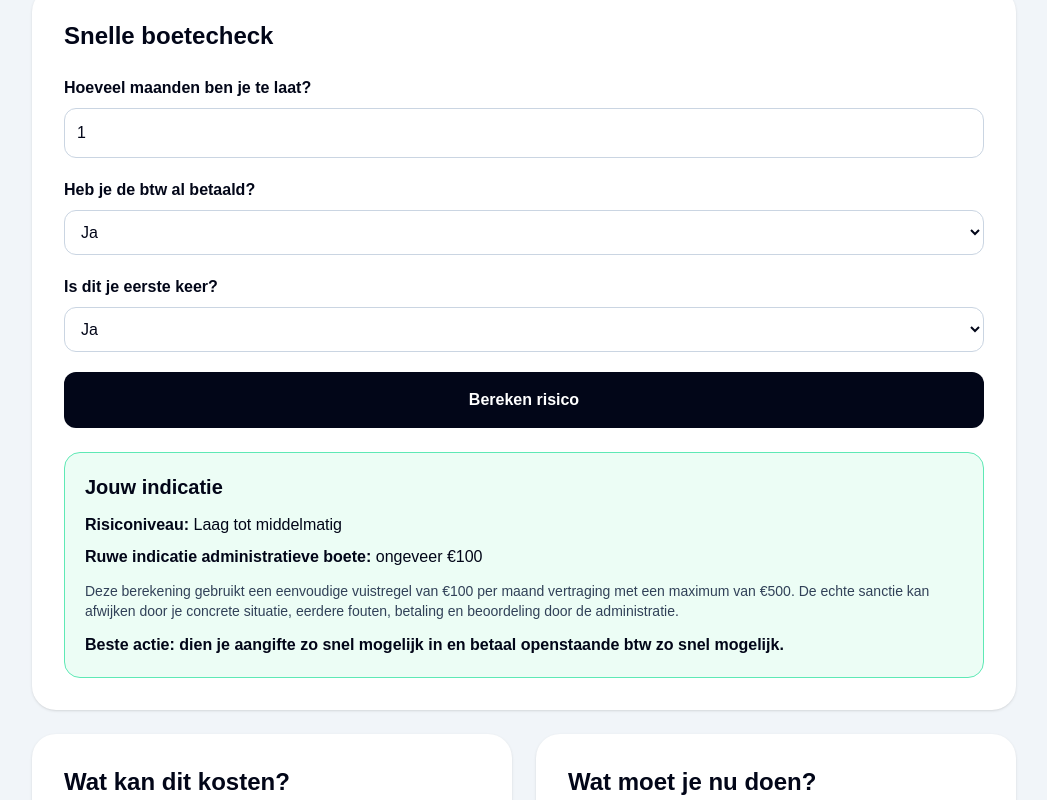
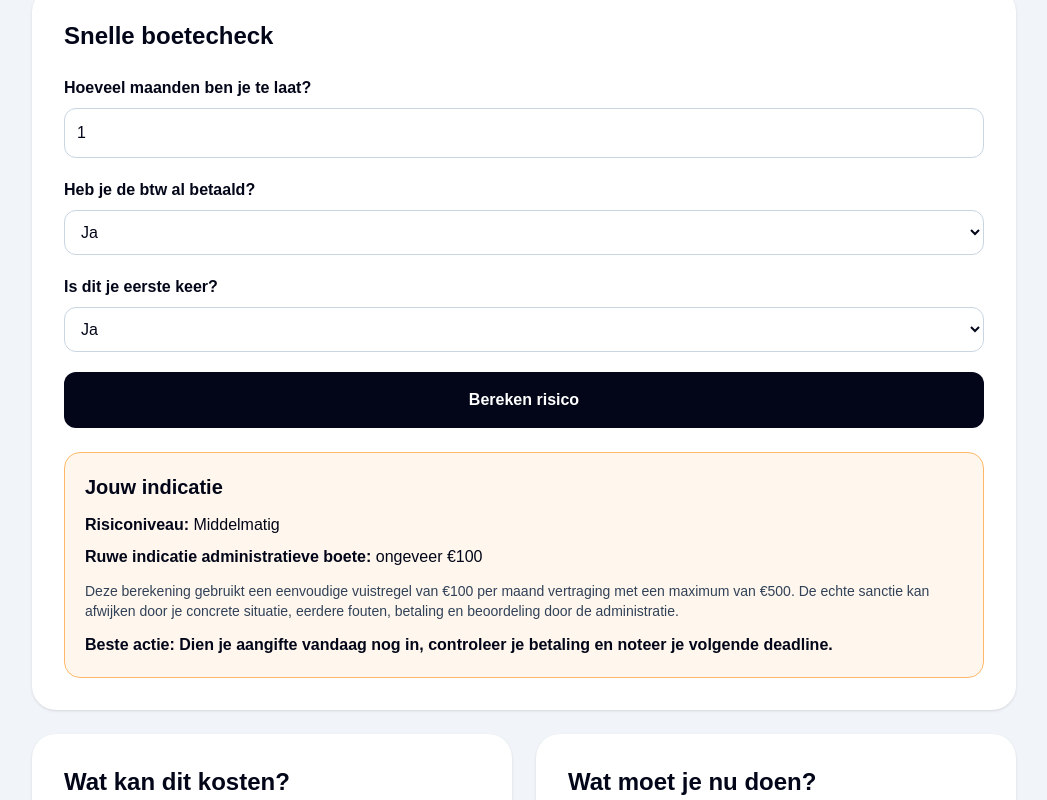
Before and after one commit to NathanVerd/Boeteradar, a Next.js app: page /btw-aangifte-te-laat in a window 1280 px wide. Both pictures are taken after a click on the button "Bereken risico". Shown: the part 589-1389 px from the top of the page, without its empty margins (116-1163 px from the left). Built offline with nearby package versions, Linux system fonts and the light colour scheme.

Commit message:
Improve btw calculator and clean page

```diff
--- a/app/btw-aangifte-te-laat/page.tsx
+++ b/app/btw-aangifte-te-laat/page.tsx
@@ -13,10 +13,22 @@ export default function BtwAangifteTeLaatPage() {
   const cappedMonths = Math.min(safeMonths, 5);
   const estimatedFine = cappedMonths * 100;
 
-  let risk = "Laag tot middelmatig";
+  let risk = "Laag";
+  let riskColor = "border-emerald-300 bg-emerald-50";
+  let advice = "Dien je aangifte zo snel mogelijk in en bewaar je bewijs.";
+
+  if (safeMonths >= 1) {
+    risk = "Middelmatig";
+    riskColor = "border-orange-300 bg-orange-50";
+    advice =
+      "Dien je aangifte vandaag nog in, controleer je betaling en noteer je volgende deadline.";
+  }
 
   if (safeMonths >= 3 || paid === "no" || firstTime === "no") {
     risk = "Hoog";
+    riskColor = "border-red-300 bg-red-50";
+    advice =
+      "Dien je aangifte onmiddellijk in, betaal openstaande bedragen en contacteer je boekhouder.";
   }
 
   return (
@@ -105,7 +117,7 @@ export default function BtwAangifteTeLaatPage() {
           </div>
 
           {calculated && (
-            <div className="mt-6 rounded-2xl border border-emerald-300 bg-emerald-50 p-5">
+            <div className={`mt-6 rounded-2xl border p-5 ${riskColor}`}>
               <h3 className="text-xl font-black">Jouw indicatie</h3>
 
               <p className="mt-3">
@@ -124,10 +136,7 @@ export default function BtwAangifteTeLaatPage() {
                 beoordeling door de administratie.
               </p>
 
-              <p className="mt-3 font-bold">
-                Beste actie: dien je aangifte zo snel mogelijk in en betaal
-                openstaande btw zo snel mogelijk.
-              </p>
+              <p className="mt-3 font-bold">Beste actie: {advice}</p>
             </div>
           )}
         </div>
@@ -217,9 +226,9 @@ export default function BtwAangifteTeLaatPage() {
           <h2 className="text-2xl font-black">Officiële bronnen</h2>
 
           <p className="mt-4 text-slate-700">
-    Controleer altijd de officiële informatie van FOD Financiën. BoeteRadar
-    geeft alleen een vereenvoudigde indicatie en vervangt geen advies van je
-    boekhouder.
+            Controleer altijd de officiële informatie van FOD Financiën.
+            BoeteRadar geeft alleen een vereenvoudigde indicatie en vervangt
+            geen advies van je boekhouder.
           </p>
 
           <div className="mt-5 grid gap-3">
```
Lines whose indentation alone changed are shown as unchanged.
